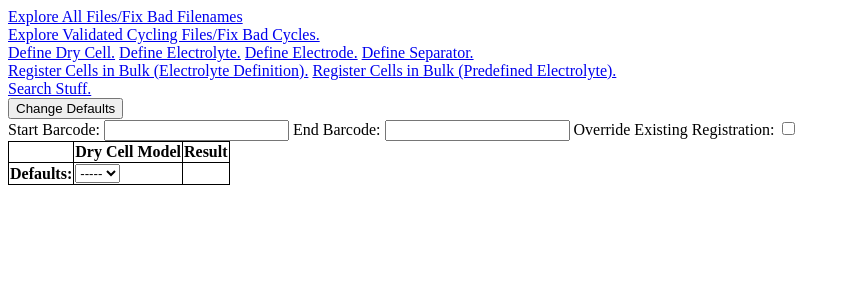
After one commit to Samuel-Buteau/universal-battery-database, a Django app: page /WetCellDatabase/define_wet_cell_bulk/1/ in a window 1280 px wide. The commit adds this page. Shown: the top 300 px of the page, without its empty margins (0-850 px from the left). Run offline with Django 3.2, Linux system fonts and the light colour scheme; data that the repository does not hold is empty; parts of the project's set-up code (start-up, migrations or seed data) failed here and were passed over.

Commit message:
added a page to define wet_cells and bugfix

```diff
--- a/WetCellDatabase/forms.py
+++ b/WetCellDatabase/forms.py
@@ -8,13 +8,13 @@ def choices_molecule():
     return make_choices(
             none=True,
             no_lots=Component.objects.filter(composite_type=ELECTROLYTE),
-            lots=ComponentLot.objects.filter(component__composite_type=ELECTROLYTE).exclude(lot_info=None)
+            lots=ComponentLot.objects.filter(component__composite_type=ELECTROLYTE).exclude(lot_info__isnull=True)
         )
 
 def coating_choices():
     return make_choices(
             no_lots= Coating.objects.all(),
-            lots = CoatingLot.objects.exclude(lot_info=None),
+            lots = CoatingLot.objects.exclude(lot_info__isnull=True),
             unknown=True,
         )
 
@@ -22,21 +22,21 @@ def material_choices():
     return make_choices(
             no_lots= Component.objects.filter(Q(composite_type=ANODE) | Q(composite_type=CATHODE)),
             lots= ComponentLot.objects.filter(
-            Q(component__composite_type=ANODE) | Q(component__composite_type=CATHODE)).exclude(lot_info=None),
+            Q(component__composite_type=ANODE) | Q(component__composite_type=CATHODE)).exclude(lot_info__isnull=True),
             none=True,
         )
 
 def separator_material_choices():
     return make_choices(
             no_lots= Component.objects.filter(composite_type=SEPARATOR),
-            lots= ComponentLot.objects.filter(component__composite_type=SEPARATOR).exclude(lot_info=None),
+            lots= ComponentLot.objects.filter(component__composite_type=SEPARATOR).exclude(lot_info__isnull=True),
             none=True,
         )
 
 def composite_choices(composite_type=None):
     return make_choices(
         no_lots=Composite.objects.filter(composite_type=composite_type),
-        lots=CompositeLot.objects.filter(composite__composite_type=composite_type),
+        lots=CompositeLot.objects.filter(composite__composite_type=composite_type).exclude(lot_info__isnull=True),
         none=True,
     )
 
@@ -44,7 +44,7 @@ def dry_cell_choices():
     return make_choices(
             none=True,
             no_lots=DryCell.objects.all(),
-            lots=DryCellLot.objects.exclude(lot_info=None)
+            lots=DryCellLot.objects.exclude(lot_info__isnull=True)
         )
 
 
@@ -301,7 +301,8 @@ class DryCellGeometryForm(ModelForm):
         exclude = []
 
 
-class WetCellForm(ModelForm):
+class WetCellForm(Form):
+    barcode = forms.IntegerField(required=False)
     dry_cell = forms.ChoiceField(
         choices=dry_cell_choices,
         required=False
@@ -311,9 +312,15 @@ class WetCellForm(ModelForm):
         required=False
     )
 
-    class Meta:
-        model = WetCell
-        fields = ['cell_id']
+
+
+class WetCellParametersForm(WetCellForm):
+    start_barcode = forms.IntegerField(required=False)
+    end_barcode = forms.IntegerField(required=False)
+    override_existing = forms.BooleanField(required=False)
+
+    def __init__(self, *args, **kwargs):
+        super(WetCellParametersForm, self).__init__(*args, **kwargs)
 
 
 def initialize_mini_electrolyte(self, value=False, molecule=False, number=10):
@@ -341,6 +348,7 @@ def initialize_mini_electrolyte(self, value=False, molecule=False, number=10):
 class ElectrolyteBulkParametersForm(ElectrolyteForm):
     start_barcode = forms.IntegerField(required=False)
     end_barcode = forms.IntegerField(required=False)
+    override_existing = forms.BooleanField(required=False)
 
     def __init__(self, *args, **kwargs):
         super(ElectrolyteBulkParametersForm, self).__init__(*args, **kwargs)
--- /dev/null
+++ b/WetCellDatabase/templates/WetCellDatabase/define_wet_cell_bulk.html
@@ -0,0 +1,111 @@
+{% extends "base_generic.html" %}
+
+{% load static %}
+{% block content %}
+
+{% load my_tags %}
+
+<style>
+table {
+    border-collapse:collapse;
+
+}
+table, th, td {
+    border:1px solid black;}
+
+
+</style>
+
+
+<form action="{% url 'WetCellDatabase:define_wet_cell_bulk' predefined=predefined %}" method="post">
+    {% csrf_token %}
+
+
+    {% if bulk_parameters_form %}
+        <input type="submit" name = 'bulk_parameters_update' value="Change Defaults">
+        {% if bulk_entries_formset %}
+            <input type="submit" name = 'bulk_process_entries' value="Register These Cells">
+        {% endif %}
+        <br>
+        Start Barcode: {{bulk_parameters_form.start_barcode}} End Barcode: {{bulk_parameters_form.end_barcode}}
+        Override Existing Registration: {{bulk_parameters_form.override_existing}}
+        <br>
+        <table>
+            <tr>
+                <th></th>
+                <th>Dry Cell Model</th>
+                {% if predefined == 'True' %}
+                    <th>Electrolyte</th>
+                {% endif %}
+                <th>Result</th>
+                {% if predefined == 'False' %}
+
+                    <th>Proprietary?</th>
+                    <th>Use Proprietary in Name?</th>
+                    <th>Notes</th>
+                    <th>Molecules:</th>
+                    {% for molecule in bulk_parameters_form.get_molecule_fields %}
+                        <th>{{ molecule }}
+                        </th>
+                    {% endfor %}
+                {% endif %}
+            </tr>
+            <tr>
+                <th>Defaults:</th>
+                <td>{{bulk_parameters_form.dry_cell}}</td>
+                {% if predefined == 'True' %}
+                    <td>{{bulk_parameters_form.electrolyte}}</td>
+                {% endif %}
+                <th></th>
+                {% if predefined == 'False' %}
+
+                    <td>{{bulk_parameters_form.proprietary}}</td>
+                    <td>{{bulk_parameters_form.proprietary_name}}</td>
+                    <td>{{bulk_parameters_form.notes}}</td>
+                    <th>Default Amounts:</th>
+
+                    {% for value in bulk_parameters_form.get_value_fields %}
+                        <td>{{ value }}
+                        </td>
+                    {% endfor %}
+                {% endif %}
+            </tr>
+            {% if bulk_entries_formset %}
+                {% csrf_token %}
+                {{ bulk_entries_formset.management_form }}
+
+                {% if predefined == 'False' %}
+                    <tr>Barcode:<th><th></th></th><th></th><th></th><th>Electrolytes:</th></tr>
+                {% endif %}
+
+                {%for entry in bulk_entries_formset %}
+                    <tr>
+                        <td>{{entry.barcode}}</td>
+                        <td>{{entry.dry_cell}}</td>
+                        {% if predefined == 'True' %}
+                            <td>{{entry.electrolyte}}</td>
+                        {% endif %}
+                        <td>
+                            {% if messages %}
+                                {{ messages|index:forloop.counter0 }}
+                            {% endif %}
+                        </td>
+                        {% if predefined == 'False' %}
+                            <td>{{entry.proprietary}}</td>
+                            <td>{{entry.proprietary_name}}</td>
+                            <td>{{entry.notes}}</td>
+                            {% for value in entry.get_value_fields %}
+                                <td>{{ value }}
+                                </td>
+                            {% endfor %}
+                        {% endif %}
+                    </tr>
+                {% endfor %}
+            {% endif %}
+
+        </table>
+
+    {% endif %}
+
+</form>
+{% endblock %}
--- a/WetCellDatabase/urls.py
+++ b/WetCellDatabase/urls.py
@@ -10,6 +10,6 @@ app_name = 'WetCellDatabase'
 urlpatterns = [
     url(r'^define/(?P<mode>\w+)/$', views.define_page, name='define_page'),
     path('search/', views.search_page, name='search_page'),
-    path('define_bulk_electroyte/', views.define_bulk_electrolyte, name='define_bulk_electrolyte'),
+    url(r'^define_wet_cell_bulk/(?P<predefined>\w+)/$', views.define_wet_cell_bulk, name='define_wet_cell_bulk'),
 
 ]
--- a/WetCellDatabase/views.py
+++ b/WetCellDatabase/views.py
@@ -323,6 +323,9 @@ def define_page(request, mode=None):
                     proprietary=simple_form.cleaned_data['proprietary'],
                     proprietary_name=simple_form.cleaned_data['proprietary_name'],
                     notes=simple_form.cleaned_data['notes'],
+                    anode_name = simple_form.cleaned_data['anode_name'],
+                    cathode_name=simple_form.cleaned_data['cathode_name'],
+                    separator_name=simple_form.cleaned_data['separator_name'],
 
                 )
 
@@ -658,39 +661,65 @@ def define_page(request, mode=None):
 
     return render(request, 'WetCellDatabase/define_page.html', ar)
 
-def define_bulk_electrolyte(request):
-    ar = {}
+def define_wet_cell_bulk(request, predefined=None):
+    ar = {'predefined': predefined}
+    if predefined == 'True':
+        predefined = True
+    elif predefined == 'False':
+        predefined = False
+
     messages = []
-    ar['bulk_parameters_form'] = ElectrolyteBulkParametersForm(prefix='bulk-parameters-form')
-    print( ar['bulk_parameters_form'])
+    if not predefined:
+        ar['bulk_parameters_form'] = ElectrolyteBulkParametersForm(prefix='bulk-parameters-form')
+    else:
+        ar['bulk_parameters_form'] = WetCellParametersForm(prefix='bulk-parameters-form')
     if request.method == 'POST':
         if ('bulk_parameters_update' in request.POST) or ('bulk_process_entries' in request.POST) :
-            bulk_parameters_form = ElectrolyteBulkParametersForm(request.POST, prefix='bulk-parameters-form')
+            if not predefined:
+                bulk_parameters_form = ElectrolyteBulkParametersForm(request.POST, prefix='bulk-parameters-form')
+            else:
+                bulk_parameters_form = WetCellParametersForm(request.POST,prefix='bulk-parameters-form')
             if bulk_parameters_form.is_valid():
                 ar['bulk_parameters_form']=bulk_parameters_form
-                BulkEntriesFormset = formset_factory(
-                    ElectrolyteBulkSingleEntryForm,
-                    extra=0
-                )
-
+                override_existing = bulk_parameters_form.cleaned_data['override_existing']
+                if not predefined:
+                    BulkEntriesFormset = formset_factory(
+                        ElectrolyteBulkSingleEntryForm,
+                        extra=0
+                    )
+                else:
+                    BulkEntriesFormset = formset_factory(
+                        WetCellForm,
+                        extra=0
+                    )
                 if ('bulk_parameters_update' in request.POST):
                     initial = {}
-                    for i in range(10):
-                        initial['value_{}'.format(i)] = bulk_parameters_form.cleaned_data['value_{}'.format(i)]
-                    for s in ['proprietary', 'proprietary_name','notes','dry_cell']:
-                        initial[s] = bulk_parameters_form.cleaned_data[s]
+                    if not predefined:
+                        for i in range(10):
+                            initial['value_{}'.format(i)] = bulk_parameters_form.cleaned_data['value_{}'.format(i)]
+                        for s in ['proprietary', 'proprietary_name','notes','dry_cell']:
+                            initial[s] = bulk_parameters_form.cleaned_data[s]
+                    else:
+                        initial['dry_cell']=bulk_parameters_form.cleaned_data['dry_cell']
+                        initial['electrolyte'] = bulk_parameters_form.cleaned_data['electrolyte']
 
                     start_barcode = bulk_parameters_form.cleaned_data['start_barcode']
                     end_barcode = bulk_parameters_form.cleaned_data['end_barcode']
+
+
+                    if start_barcode is not None and end_barcode is None:
+                        end_barcode = start_barcode
 
                     if start_barcode is not None and end_barcode is not None:
 
                         initials = []
                         for bc in range(start_barcode, end_barcode + 1):
                             init = {'barcode':bc}
+
                             for k in initial.keys():
                                 init[k] = initial[k]
                             initials.append(init)
+
                         bulk_entries_formset = BulkEntriesFormset(
                             initial = initials,
                             prefix='bulk-entries-formset')
@@ -702,66 +731,129 @@ def define_bulk_electrolyte(request):
                         prefix='bulk-entries-formset')
                     ar['bulk_entries_formset'] = bulk_entries_formset
 
-                    header = []
-                    for i in range(10):
-                        mol_s = bulk_parameters_form.cleaned_data['molecule_{}'.format(i)]
-                        my_id, lot_type = decode_lot_string(mol_s)
-                        if lot_type == LotTypes.none:
-                            continue
-                        if lot_type == LotTypes.lot :
-                            header.append({'index': i, 'molecule_lot': ComponentLot.objects.get(id=my_id)})
-                            continue
-                        if lot_type == LotTypes.no_lot:
-                            header.append({'index': i, 'molecule': Component.objects.get(id=my_id)})
-                            continue
+                    if not predefined:
+                        header = []
+                        for i in range(10):
+                            mol_s = bulk_parameters_form.cleaned_data['molecule_{}'.format(i)]
+                            my_id, lot_type = decode_lot_string(mol_s)
+                            if lot_type == LotTypes.none:
+                                continue
+                            if lot_type == LotTypes.lot :
+                                header.append({'index': i, 'molecule_lot': ComponentLot.objects.get(id=my_id)})
+                                continue
+                            if lot_type == LotTypes.no_lot:
+                                header.append({'index': i, 'molecule': Component.objects.get(id=my_id)})
+                                continue
 
                     for entry in bulk_entries_formset:
                         if entry.is_valid():
+                            if not predefined:
+                                my_composite = Composite(
+                                    proprietary = entry.cleaned_data['proprietary'],
+                                    proprietary_name=entry.cleaned_data['proprietary_name'],
+                                    notes=entry.cleaned_data['notes'],
+                                    composite_type = ELECTROLYTE)
 
-                            my_composite = Composite(
-                                proprietary = entry.cleaned_data['proprietary'],
-                                proprietary_name=entry.cleaned_data['proprietary_name'],
-                                notes=entry.cleaned_data['notes'],
-                                composite_type = ELECTROLYTE)
+                                if not my_composite.proprietary:
 
-                            if not my_composite.proprietary:
+                                    components = []
+                                    components_lot = []
+                                    for h in header:
+                                        value, unknown = unknown_numerical(entry.cleaned_data['value_{}'.format(h['index'])])
+                                        if not unknown and value is None:
+                                            continue
+                                        else:
+                                            if 'molecule' in h.keys():
+                                                print('recognised molecule')
+                                                components.append(
+                                                    {
+                                                        'component': h['molecule'],
+                                                        'ratio': value
+                                                    }
+                                                )
+                                            elif 'molecule_lot' in h.keys():
+                                                print('recognised lot')
+                                                components_lot.append(
+                                                    {
+                                                        'component_lot':h['molecule_lot'],
+                                                        'ratio': value
+                                                    }
+                                                )
 
-                                components = []
-                                components_lot = []
-                                for h in header:
-                                    value, unknown = unknown_numerical(entry.cleaned_data['value_{}'.format(h['index'])])
-                                    if not unknown and value is None:
-                                        continue
-                                    else:
-                                        if 'molecule' in h.keys():
-                                            print('recognised molecule')
-                                            components.append(
-                                                {
-                                                    'component': h['molecule'],
-                                                    'ratio': value
-                                                }
-                                            )
-                                        elif 'molecule_lot' in h.keys():
-                                            print('recognised lot')
-                                            components_lot.append(
-                                                {
-                                                    'component_lot':h['molecule_lot'],
-                                                    'ratio': value
-                                                }
-                                            )
+                                my_electrolyte = my_composite.define_if_possible(
+                                    components=components,
+                                    components_lot=components_lot,
 
-                            messages.append(my_composite.define_if_possible(
-                                components=components,
-                                components_lot=components_lot,
+                                )
 
-                            ))
+                                my_electrolyte_lot = get_lot(
+                                    my_electrolyte,
+                                    None,
+                                    'composite'
+                                )
+                            else:
+                                electrolyte_s = entry.cleaned_data['electrolyte']
+                                my_id, lot_type = decode_lot_string(electrolyte_s)
+                                my_electrolyte_lot = None
+                                if lot_type == LotTypes.none:
+                                    my_electrolyte_lot = None
+                                if lot_type == LotTypes.lot:
+                                    my_electrolyte_lot = CompositeLot.objects.get(id=my_id)
+                                if lot_type == LotTypes.no_lot:
+                                    my_electrolyte_lot = get_lot(
+                                        Composite.objects.get(id=my_id),
+                                        None,
+                                        type='composite'
+                                    )
+
+                            dry_cell_s = entry.cleaned_data['dry_cell']
+                            my_id, lot_type = decode_lot_string(dry_cell_s)
+                            my_dry_cell = None
+                            if lot_type == LotTypes.none:
+                                my_dry_cell = None
+                            if lot_type == LotTypes.lot:
+                                my_dry_cell = DryCellLot.objects.get(id=my_id)
+                            if lot_type == LotTypes.no_lot:
+                                my_dry_cell = get_lot(
+                                    DryCell.objects.get(id=my_id),
+                                    None,
+                                    type='dry_cell'
+                                )
+
+                            my_cell_id = entry.cleaned_data['barcode']
+
+                            print('!!!!creating a wet cell!!!!')
+                            print(my_cell_id)
+                            print(my_electrolyte_lot)
+                            print(my_dry_cell)
+
+
+                            if not WetCell.objects.filter(cell_id=my_cell_id).exists():
+                                my_wet_cell= WetCell.objects.create(
+                                    cell_id = my_cell_id,
+                                    electrolyte=my_electrolyte_lot,
+                                    dry_cell = my_dry_cell
+                                )
+                            else:
+                                my_wet_cell = WetCell.objects.get(
+                                    cell_id=my_cell_id)
+                                if override_existing:
+                                    my_wet_cell.electrolyte = my_electrolyte_lot
+                                    my_wet_cell.dry_cell = my_dry_cell
+                                    my_wet_cell.save()
+
+                            messages.append(my_wet_cell.__str__())
                         else:
+                            print('!!!!something was invalid!!!!')
+                            print(entry)
                             messages.append(None)
 
                     ar['messages'] = messages
 
-    return render(request, 'WetCellDatabase/define_bulk_electrolyte.html', ar)
-
+    if not predefined:
+        return render(request, 'WetCellDatabase/define_wet_cell_bulk.html', ar)
+    else:
+        return render(request, 'WetCellDatabase/define_wet_cell_bulk.html', ar)
 
 
 
--- a/neware_parser/templates/base_generic.html
+++ b/neware_parser/templates/base_generic.html
@@ -14,7 +14,9 @@
   <a href="{% url 'WetCellDatabase:define_page' mode='electrolyte' %}"> Define Electrolyte.</a>
   <a href="{% url 'WetCellDatabase:define_page' mode='electrode' %}"> Define Electrode.</a>
   <a href="{% url 'WetCellDatabase:define_page' mode='separator' %}"> Define Separator.</a>
-  <a href="{% url 'WetCellDatabase:define_bulk_electrolyte'  %}"> Define Electrolytes in Bulk.</a>
+  <br>
+  <a href="{% url 'WetCellDatabase:define_wet_cell_bulk' predefined='False' %}"> Register Cells in Bulk (Electrolyte Definition).</a>
+  <a href="{% url 'WetCellDatabase:define_wet_cell_bulk' predefined='True' %}"> Register Cells in Bulk (Predefined Electrolyte).</a>
 
   <br>
   <a href="{% url 'WetCellDatabase:search_page' %}"> Search Stuff.</a>
```
Also changed, not shown: WetCellDatabase/models.py (+23 -3 lines), WetCellDatabase/templates/WetCellDatabase/define_bulk_electrolyte.html (deleted, +0 -89 lines), WetCellDatabase/README.md.
